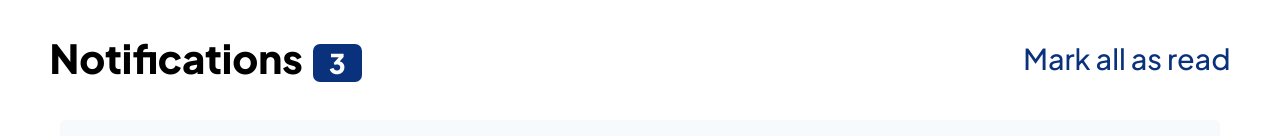
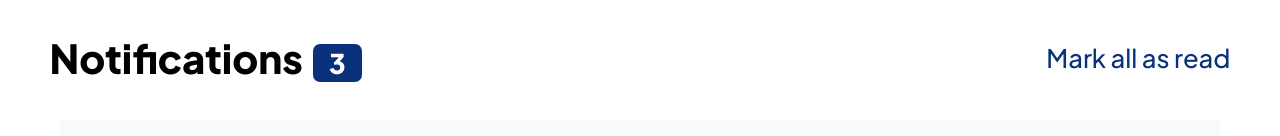
Before and after one commit to Erysmal/Notification-Page, a plain HTML site: page index.html in a window 1280 px wide. Shown: the top 136 px of the page. Drawn offline with Linux system fonts and the light colour scheme.

Commit message:
update style.css

```diff
--- a/style.css
+++ b/style.css
@@ -93,12 +93,14 @@ main {
   color:var(--Blue);
   display: inline;
   overflow:nowrap;
+  overflow: hidden;
 }
 @media screen and (min-width:950px){
 .notification-header #right-all-notification-box p{
-  font-size:1.8rem ;
+  font-size:1.6rem ;
   display: inline;
   overflow: nowrap;
+  overflow: hidden;
 }
 }
 .notification-header #right-all-notification-box p:hover{
```
